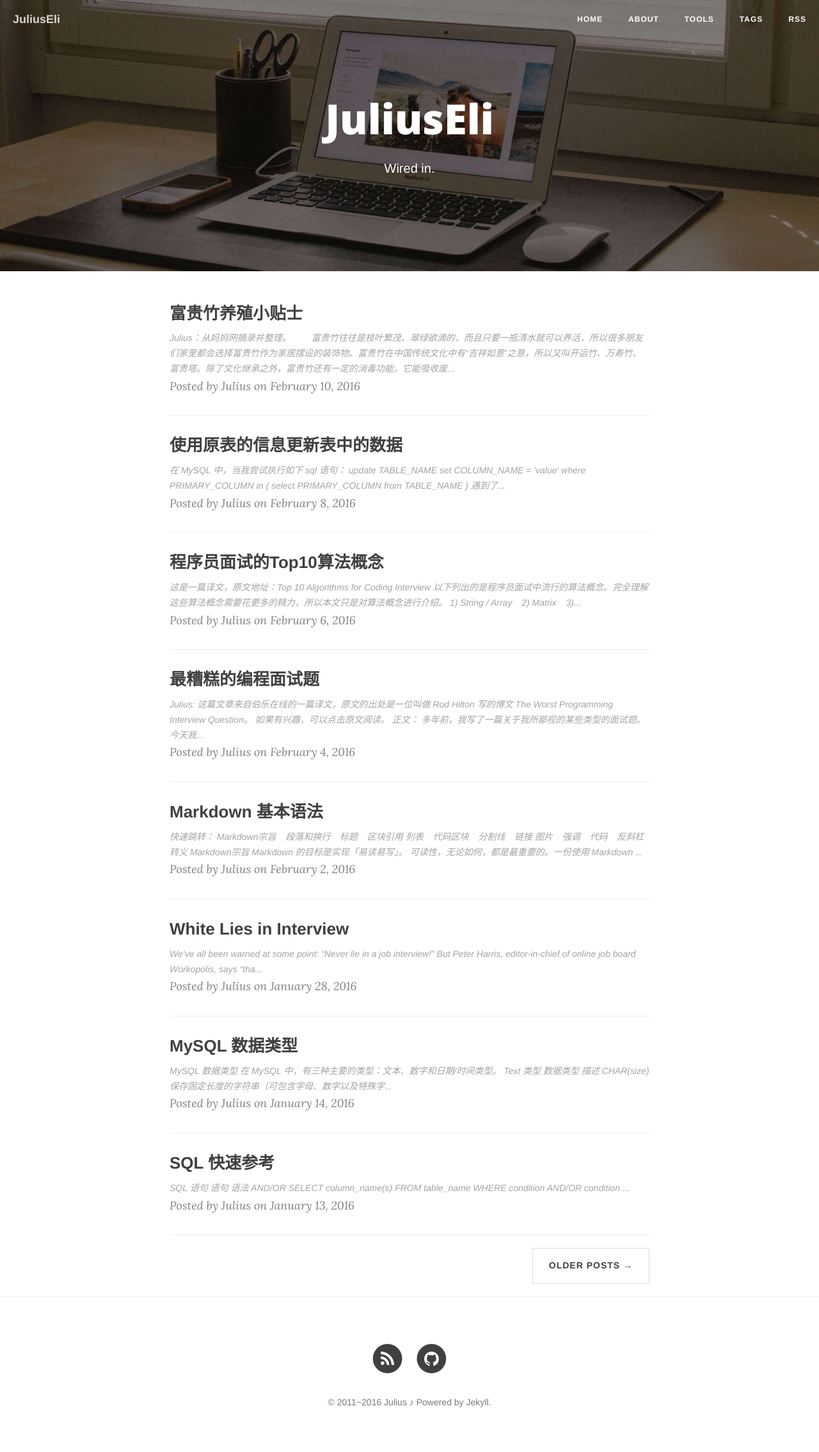
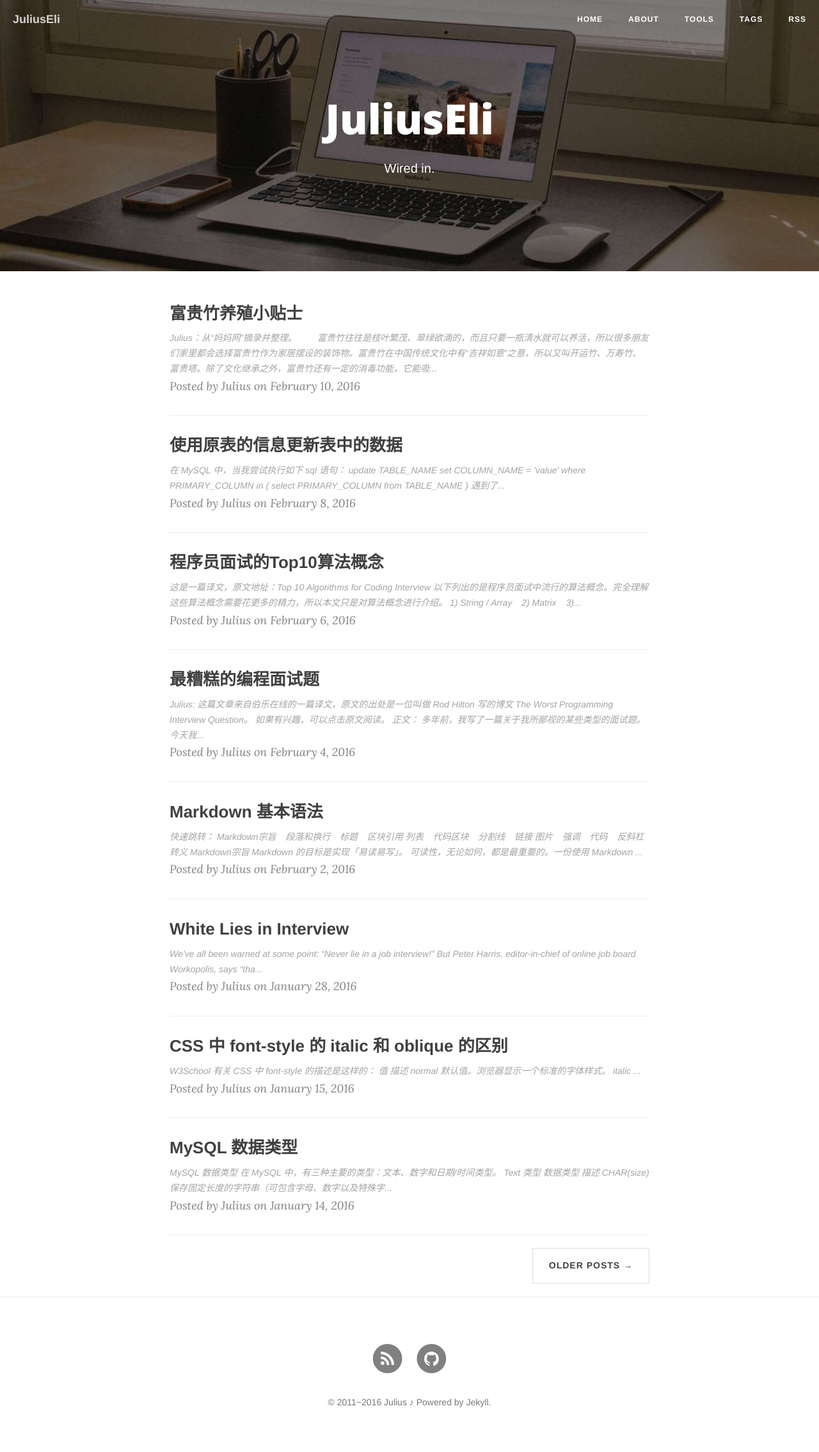
Before and after one commit to Julius-Liu/julius-liu.github.com, a Jekyll site: the page built from index.html, in a window 1280 px wide. Shown: the whole page at 64% size. Built offline with Jekyll 4.4.1, drawn with Linux system fonts in a browser that asks for light colours; nearby versions of some CDN libraries; the list of posts is cut into pages by our own code.

Commit message:
New blog

```diff
--- /dev/null
+++ b/_posts/2016-01-15-font-style-italic-oblique.md
@@ -0,0 +1,30 @@
+---
+layout: post
+title: CSS 中 font-style 的 italic 和 oblique 的区别
+categories: blog
+tags: [冷知识, 前端开发]
+description: CSS 中 font-style 的 italic 和 oblique 的区别
+---
+
+W3School 有关 CSS 中 font-style 的描述是这样的：
+
+值 | 描述
+:--- | :---
+normal | 默认值。浏览器显示一个标准的字体样式。
+**italic** | 浏览器会显示一个**斜体**的字体样式。
+**oblique** | 浏览器会显示一个**倾斜**的字体样式。
+inherit | 规定应该从父元素继承字体样式。
+
+> 点击[此处]()，查看 W3School 上的原文。
+
+**那么，italic 和 oblique 的区别是什么呢？**
+
+首先要理解字体的属性。
+一种字体有**粗体**、**斜体**、**下划线**、**删除线**等诸多属性。但是并不是所有字体都实现了这些属性，一些不常用的字体，或许就只有标准体，如果你用**italic**属性，就没有效果了。
+此时使用**oblique**属性，就可以有**倾斜**的显示效果。<br/>
+
+可以这样理解，italic属性是使用文字的斜体，oblique是让没有斜体属性的文字倾斜。
+
+<br/>
+
+<div align="right">2016-02-10 星期三 7:07:06 PM</div>
--- a/css/clean-blog.css
+++ b/css/clean-blog.css
@@ -26,7 +26,7 @@ h4 {
   font-size: 18px;
 }
 a {
-  color: #404040;
+  color: #808080;
 }
 a:hover,
 a:focus {
@@ -41,7 +41,7 @@ article {
 }
 blockquote {
   color: #808080;
-  font-style: italic;
+  /* font-style: italic; */
   font-size: 0.95em;
   margin: 20px 0 20px;
 }
```
Also changed, not shown: _posts/2016-02-10-lucky-bamboo-planting.md (+1 -1 lines).
